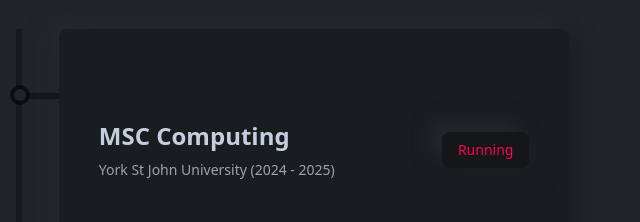
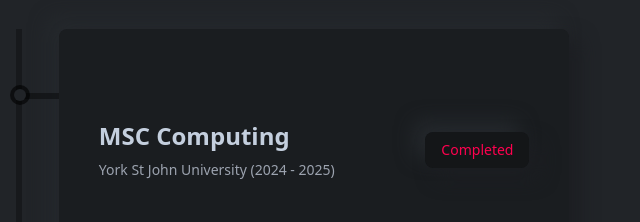
Before and after one commit to Santoosh9/Portfolio, a React (Vite) app: page / in a window 1280 px wide. Shown: the part 1340-1562 px from the top of the page, without its empty margins (0-640 px from the left). Built offline with nearby package versions, Linux system fonts and the light colour scheme.

Commit message:
json file update

```diff
--- a/package.json
+++ b/package.json
@@ -8,6 +8,9 @@
     "build": "vite build",
     "lint": "eslint . --ext js,jsx --report-unused-disable-directives --max-warnings 0",
     "preview": "vite preview"
+  },
+  "engines": {
+    "node": "22.x"
   },
   "dependencies": {
     "framer-motion": "^10.16.4",
--- a/src/components/about/Education.jsx
+++ b/src/components/about/Education.jsx
@@ -19,7 +19,7 @@
         <AboutCard
             title="MSC Computing"
             subTitle="York St John University   (2024 - 2025)"
-            result="Running"
+            result="Completed"
             des="York St John University, London, England"
           />
           <AboutCard
```
